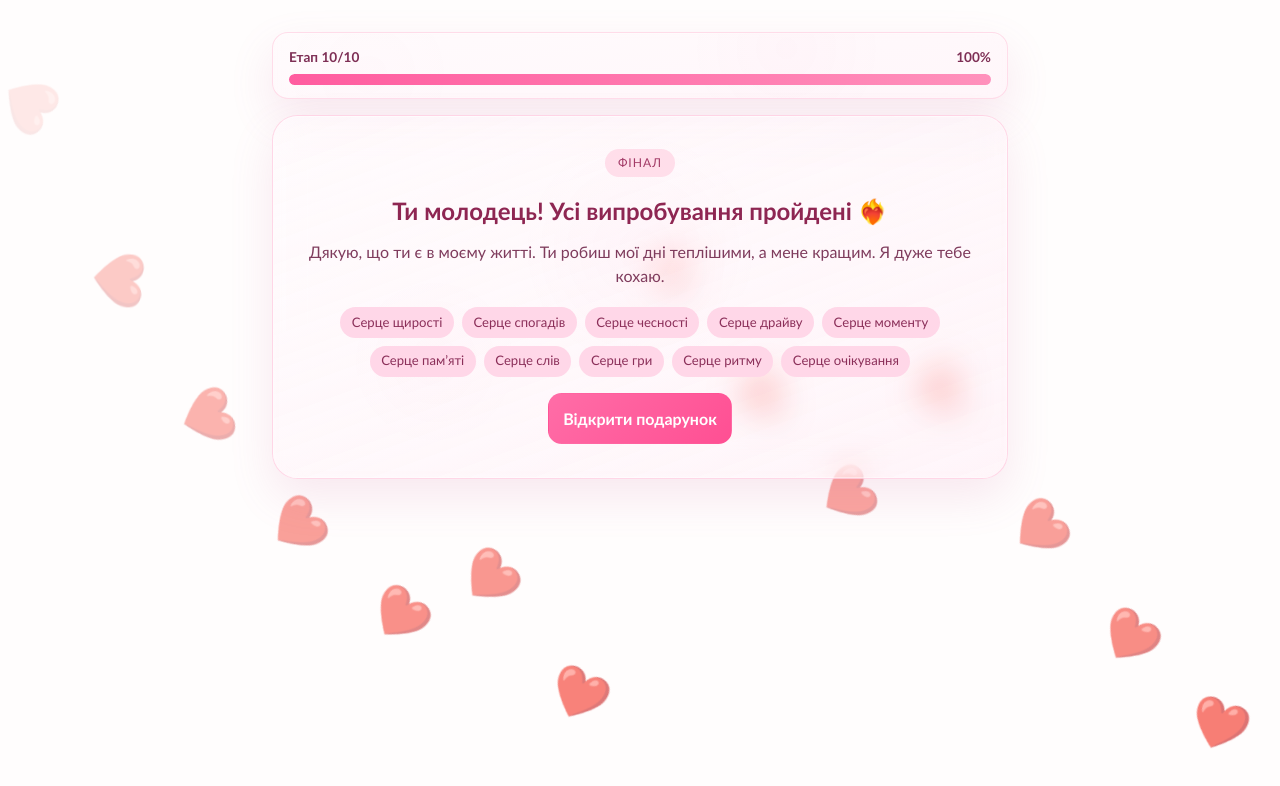
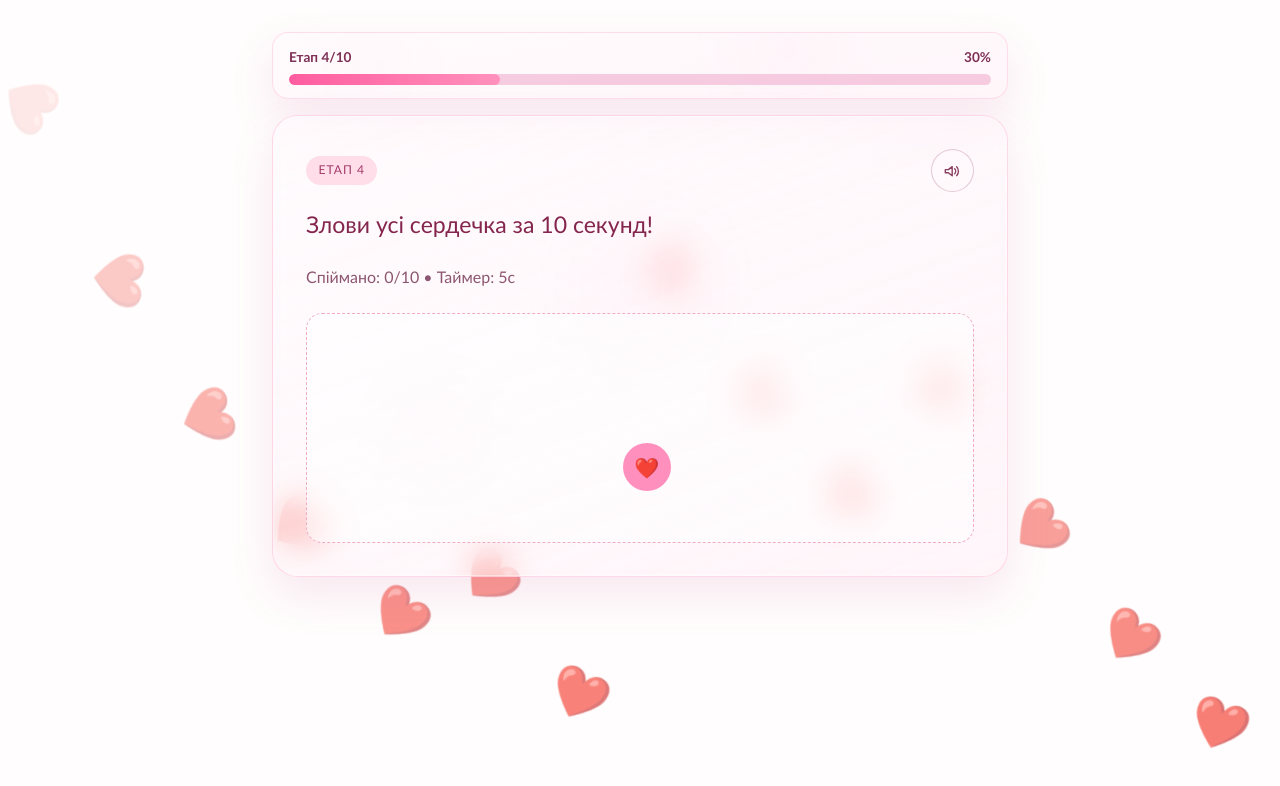
Before and after one commit to serhii-korniichuk/valentine-app, a React (Vite) app: page / in a window 1280 px wide. Shown: the top 786 px of the page. Built offline with nearby package versions, Linux system fonts and the light colour scheme.

Commit message:
feat: update initial game state and quiz prompts; enhance heart background color

```diff
--- a/src/App.tsx
+++ b/src/App.tsx
@@ -16,8 +16,8 @@ import { useSound } from "./hooks/useSound";
 type ViewMode = "home" | "stages" | "final";
 
 const App = () => {
-  const [mode, setMode] = useState<ViewMode>("final");
-  const [currentStage, setCurrentStage] = useState(0);
+  const [mode, setMode] = useState<ViewMode>("stages");
+  const [currentStage, setCurrentStage] = useState(3);
   const [collectedHearts, setCollectedHearts] = useState<string[]>([]);
   const [confettiTrigger, setConfettiTrigger] = useState(0);
   const [rewardOpened, setRewardOpened] = useState(false);
@@ -277,7 +277,11 @@ const App = () => {
       )}
 
       {isLandscapeBlocked && (
-        <div className={styles.orientationOverlay} role="alert" aria-live="polite">
+        <div
+          className={styles.orientationOverlay}
+          role="alert"
+          aria-live="polite"
+        >
           <p className={styles.orientationOverlayText}>
             {quizScenario.ui.orientationOverlay.message}
           </p>
--- a/src/config/quizScenario.ts
+++ b/src/config/quizScenario.ts
@@ -66,7 +66,7 @@ export const quizScenario: QuizScenarioConfig = {
       kind: "choice",
       title: "Етап 2",
       prompt:
-        "Якби можна було обрати щось одне і це тривало б вічність, що б ти обрала?",
+        "Якби можна було обрати щось одне і це тривало б вічність, що це було?",
       options: [
         { id: "walk", label: "Прогулянка" },
         { id: "talk", label: "Розмова" },
@@ -214,8 +214,8 @@ export const quizScenario: QuizScenarioConfig = {
       title: "Етап 10",
       prompt: "Готова до фінального сюрпризу?",
       options: [
-        { id: "yes-very", label: "Так, дуже" },
-        { id: "yes-of-course", label: "Так, звісно" },
+        { id: "yes-very", label: "Таааакк!" },
+        { id: "yes-of-course", label: "Ну звісно!" },
         { id: "already-waiting", label: "Ще довго чекати?" },
       ],
       rules: {
--- a/src/styles/global.scss
+++ b/src/styles/global.scss
@@ -48,7 +48,7 @@
   --color-puzzle-line-text: #7b2146;
   --color-catch-area-border: #f0abc7;
   --color-catch-area-bg: rgb(255 255 255 / 0.5);
-  --color-catch-heart-bg: #ff5b9d;
+  --color-catch-heart-bg: #ff8fbd;
   --color-catch-heart-text: var(--color-white);
 
   --color-progress-label: #7e2f55;
```
